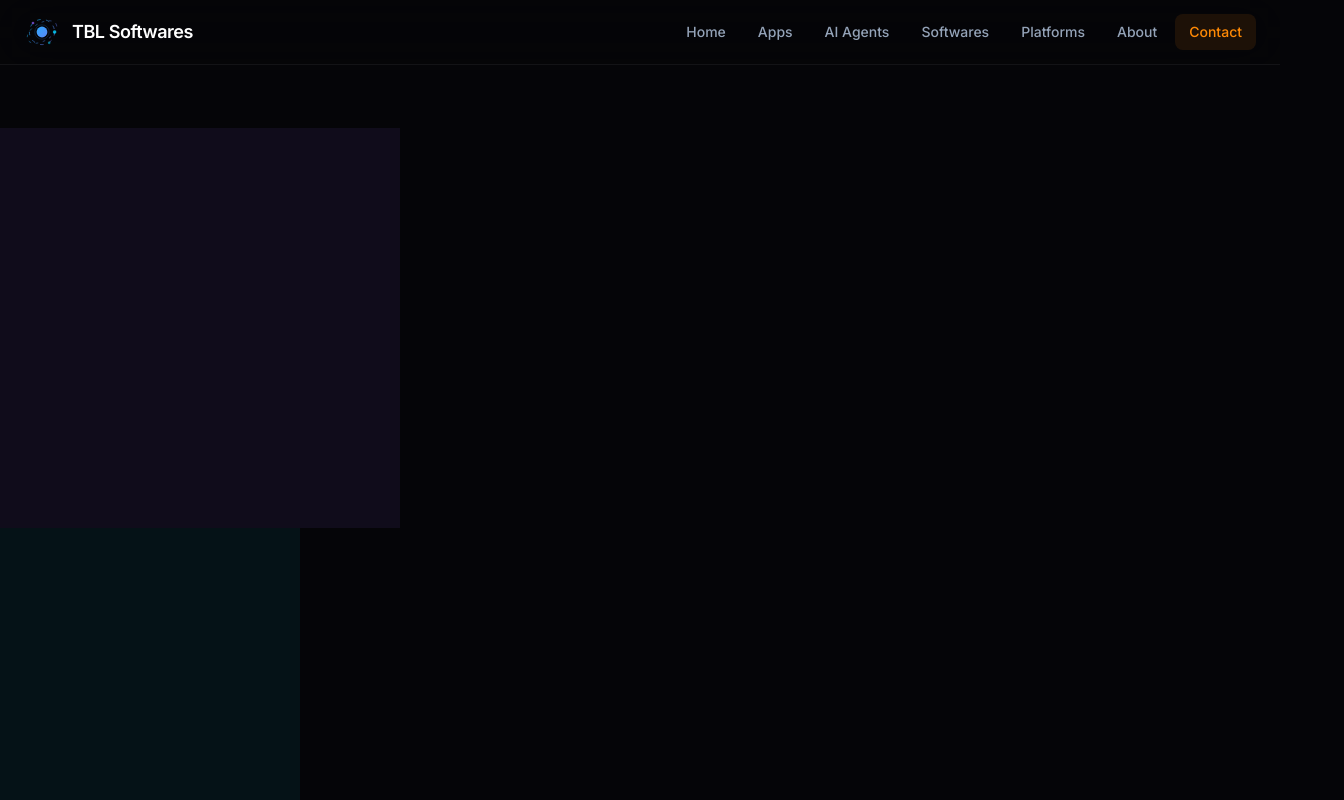
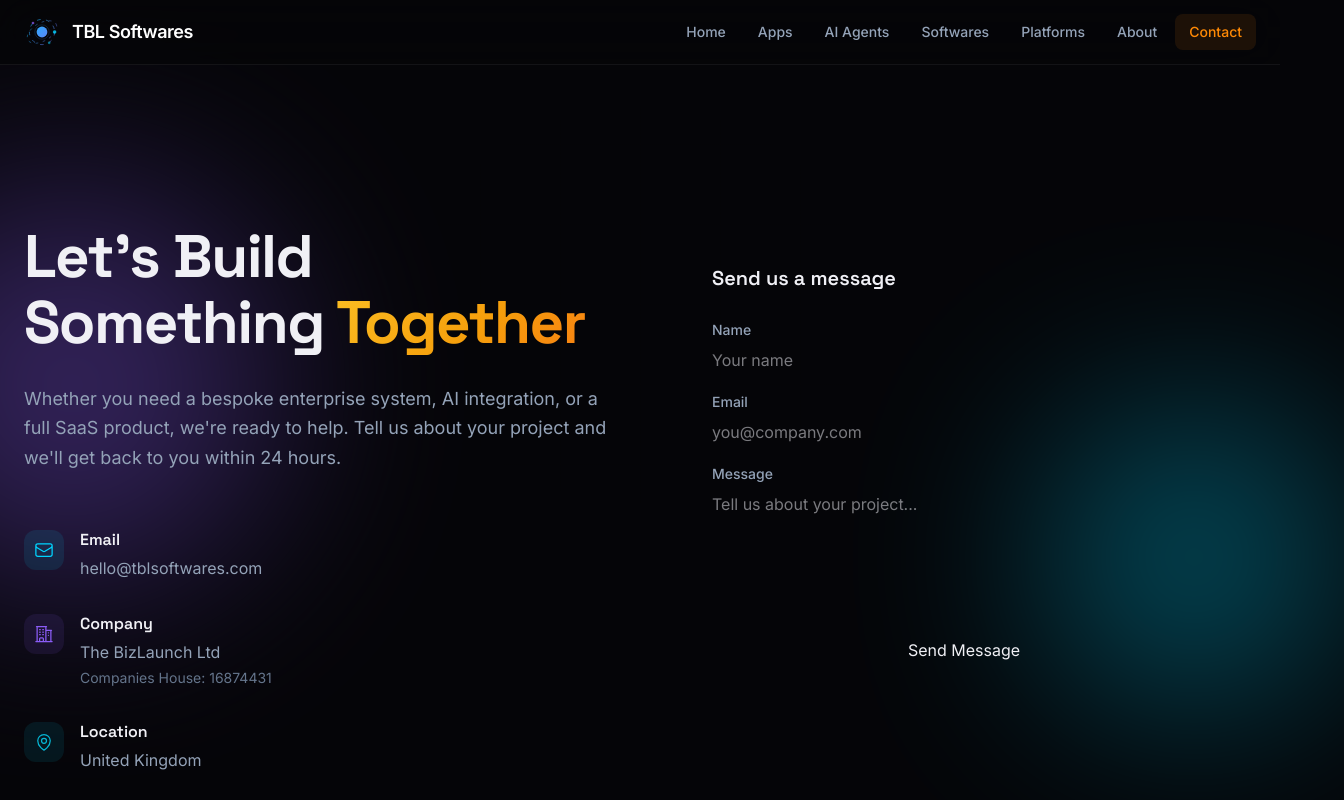
Before and after one commit to thebizlaunch-netizen/tblsoftwares-website, a Next.js app: page /contact in a window 1280 px wide. Shown: the top 800 px of the page, 1344 px wide, since content can reach past the window. Built offline with nearby package versions, Linux system fonts and the light colour scheme; no server answers.

Commit message:
fix: replace old CSS classes on contact page (ghost blocks)

```diff
--- a/app/contact/page.tsx
+++ b/app/contact/page.tsx
@@ -9,9 +9,9 @@ export const metadata = {
 export default function ContactPage() {
   return (
     <div className="relative min-h-screen pt-16">
-      <div className="absolute inset-0 dot-grid opacity-20" />
-      <div className="bg-glow-orb w-[400px] h-[400px] bg-[#8b5cf6] top-[15%] left-[-10%] opacity-[0.08]" />
-      <div className="bg-glow-orb w-[300px] h-[300px] bg-[#00d4ff] bottom-[20%] right-[-5%] opacity-[0.06]" />
+      <div className="absolute inset-0 grid-bg opacity-20" />
+      <div className="hero-orb w-[400px] h-[400px] bg-[#8b5cf6] top-[15%] left-[-10%] opacity-[0.08]" />
+      <div className="hero-orb w-[300px] h-[300px] bg-[#00d4ff] bottom-[20%] right-[-5%] opacity-[0.06]" />
 
       <section className="relative py-24 z-10">
         <div className="max-w-7xl mx-auto px-6">
```
